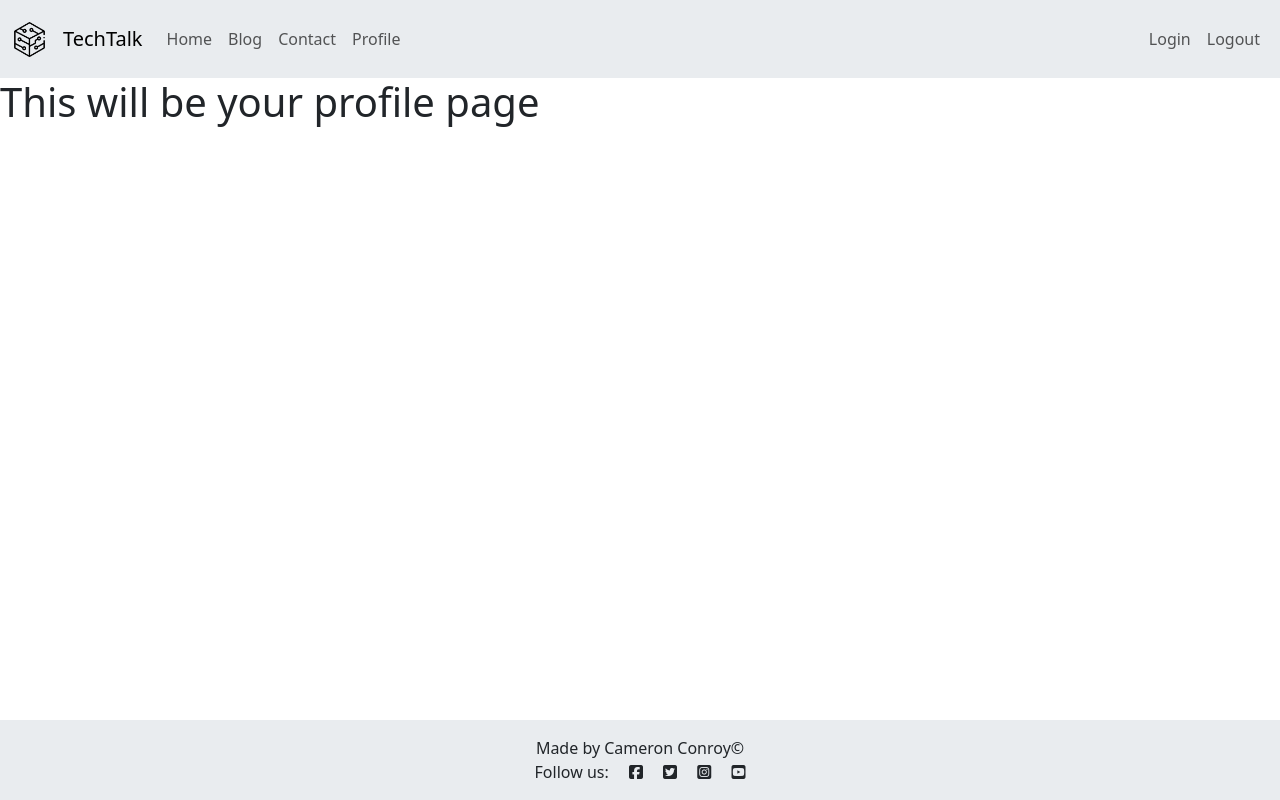
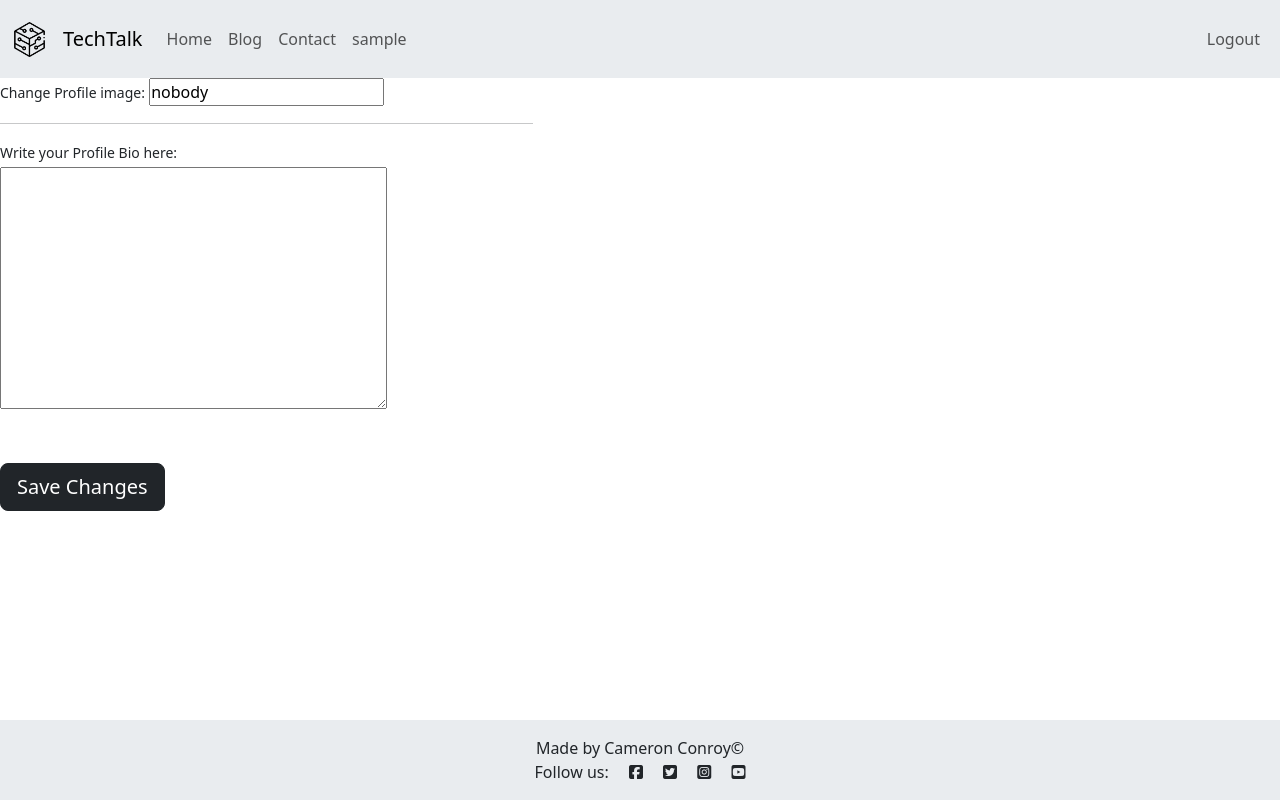
Before and after one commit to Cam-4587/TechTalk, a Django app: page /about/profile/ in a window 1280 px wide. Run offline with Django 4.2, Linux system fonts and the light colour scheme; the visitor is signed in with stand-in values (Sample User, id 1); some libraries are stand-ins or nearby versions.

Commit message:
Configure Profile.html page to either show User Profile or User profile form

```diff
--- /dev/null
+++ b/about/forms.py
@@ -0,0 +1,10 @@
+from django import forms
+from django.contrib.auth.models import User
+from .models import Profile
+
+class UpdateProfileForm(forms.ModelForm):
+    model = Profile
+
+    class Meta:
+        model = Profile
+        fields = ['image', 'bio']
--- a/about/models.py
+++ b/about/models.py
@@ -11,4 +11,4 @@
     updated_on = models.DateTimeField(auto_now=True)
 
     def __str__(self):
-            return self.user
+            return str(self.user)
--- a/about/templates/about/profile.html
+++ b/about/templates/about/profile.html
@@ -1,5 +1,41 @@
 {% extends 'base.html' %}
 {% load static %}
 {% block content %}
-<h1>This will be your profile page</h1>
+{% if profile.user == user %}
+<div class="container mt-3 mb-5 border border-dark">
+    <div class="d-flex flex-column align-items-center">
+        <h2 class="mt-3"><u>{{ profile.user }}</u></h2>
+        <div class="col-4 text-center">
+            {% if "nobody" in profile.image.url %}
+            <img src="{% static 'images/nobody.jpg' %}" width="100%" alt="default image" class="mt-3">
+            {% else %}
+            <img src="{{ profile.image.url}}" width="100%" alt="profile image" class="mt-3">
+            {% endif %}
+        </div>
+        <div class="col-6 mt-3">
+            {{ profile.bio| safe }}
+            <p class="mt-3"><em>Updated on: {{ profile.updated_on }}</em></p>
+        </div>
+    </div>
+</div>
+{% else %}
+<div class="form-content">
+    <form method="post" enctype="multipart/form-data">
+        {% csrf_token %}
+        <div class="form-row">
+            <div class="col-md-5">
+                <div class="form-group">
+                    <label class="small mb-1">Change Profile image:</label>
+                    {{ profile_form.image }}
+                </div>
+                <hr>
+                <label class="small mb-1">Write your Profile Bio here:</label>
+                <div>{{ profile_form.bio }}</div>
+            </div>
+        </div>
+        <br><br>
+        <button type="submit" class="btn btn-dark btn-lg">Save Changes</button>
+    </form>
+</div>
+{% endif %}
 {% endblock %}
--- a/about/views.py
+++ b/about/views.py
@@ -1,14 +1,17 @@
 from django.shortcuts import render
-from .models import Profile
+from.models import Profile
+from .forms import UpdateProfileForm
 # Create your views here.
 def profile(request):
     """
     Renders the Profile page
     """
     profile = Profile.objects.all().order_by('updated_on').first
+    profile_form = UpdateProfileForm()
 
     return render(
     request,
     "about/profile.html",
-    {"profile": profile},
+    {"profile": profile,
+    "profile_form": profile_form},
 )
--- a/templates/base.html
+++ b/templates/base.html
@@ -54,19 +54,21 @@
                     <li class="nav-item">
                         <a class="nav-link" href="#">Contact</a>
                     </li>
+                    {% if user.is_authenticated %}
                     <li class="nav-item">
-                        <a class="nav-link" href="{% url 'profile' %}">Profile</a>
+                        <a class="nav-link" href="{% url 'profile' %}">{{ user }}</a>
                     </li>
+                    {% endif %}
                 </ul>
                 <span class=" navbar-nav">
-                    <li class="nav-item">
-                        <a class="nav-link" href="{% url 'account_login' %}">Login</a>
-                    </li>
                     {% if user.is_authenticated %}
                     <li class="nav-item">
                         <a class="nav-link" href="{% url 'account_logout' %}">Logout</a>
                     </li>
                     {% else %}
+                    <li class="nav-item">
+                        <a class="nav-link" href="{% url 'account_login' %}">Login</a>
+                    </li>
                     <li class="nav-item">
                         <a class="nav-link" href="{% url 'account_signup' %}">Signup</a>
                     </li>
```
